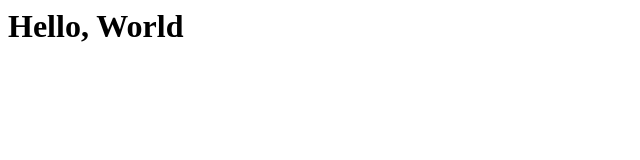
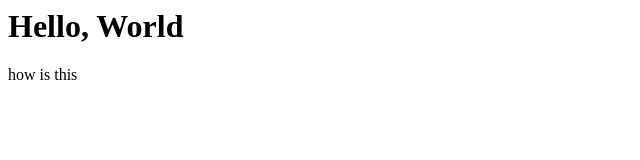
Before and after one commit to pateli/git-training-test, a plain HTML site: page index.html in a window 1280 px wide. Shown: the full height of the page, 0-640 px from the left. Drawn offline with Linux system fonts and the light colour scheme.

Commit message:
paragraph text

```diff
--- a/index.html
+++ b/index.html
@@ -1 +1,2 @@
 <h1>Hello, World</h1>
+<p> how is this</p>
```
